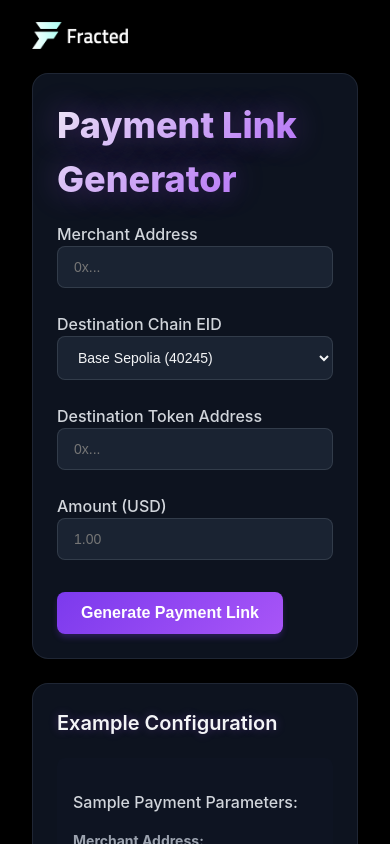
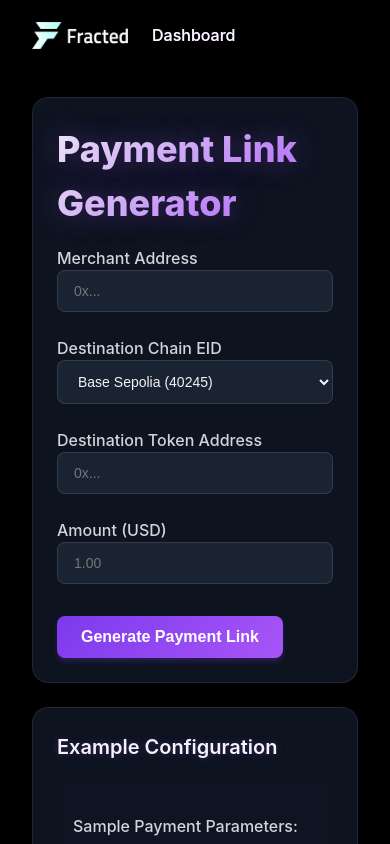
Before and after one commit to goheesheng/fracted, a website: page paymentapi/public/index.html in a window 390 px wide. Drawn offline with Linux system fonts and the light colour scheme.

Commit message:
update frontend

```diff
--- a/paymentapi/public/index.html
+++ b/paymentapi/public/index.html
@@ -208,6 +208,7 @@
         <div class="title-section">
           <h1 class="generator-title">
             <img src="/logo.png" alt="Fracted" class="title-logo" />
+            <span id="dashboardBtn" class="dashboard-link">Dashboard</span>
           </h1>
         </div>
 
@@ -361,6 +362,17 @@
       document.getElementById('merchant').value = ''
       document.getElementById('dstToken').value = ''
       document.getElementById('amount').value = ''
+
+      // Dashboard button click handler
+      const dashboardBtn = document.getElementById('dashboardBtn')
+      if (dashboardBtn) {
+        dashboardBtn.addEventListener('click', function() {
+          // Open dashboard in new tab
+          const dashboardUrl = 'http://localhost:8081/merchant-dashboard.html'
+          window.open(dashboardUrl, '_blank')
+          console.log('Opening dashboard...')
+        })
+      }
     </script>
   </body>
 </html>
--- a/paymentapi/public/style.css
+++ b/paymentapi/public/style.css
@@ -1077,6 +1077,34 @@ button {
   gap: 12px;
 }
 
+/* Generator page title section */
+.title-section {
+  margin-bottom: 32px;
+}
+
+/* Simple dashboard link styles */
+.dashboard-link {
+  color: #f9fafb !important;
+  font-size: 18px;
+  font-weight: 500;
+  cursor: pointer;
+  text-decoration: none;
+  transition: color 0.3s ease;
+  margin-left: 16px;
+  -webkit-text-fill-color: #f9fafb !important;
+  background: none !important;
+  -webkit-background-clip: unset !important;
+  background-clip: unset !important;
+  text-shadow: none !important;
+  animation: none !important;
+}
+
+.dashboard-link:hover {
+  color: #a855f7 !important;
+  text-decoration: underline;
+  -webkit-text-fill-color: #a855f7 !important;
+}
+
 .generator-subtitle {
   color: #9ca3af;
   font-size: 16px;
@@ -1278,6 +1306,14 @@ button {
     grid-template-columns: 1fr;
     gap: 16px;
   }
+
+  /* Dashboard link mobile styles for generator */
+  .dashboard-link {
+    font-size: 16px;
+    margin-left: 12px;
+    color: #f9fafb !important;
+    -webkit-text-fill-color: #f9fafb !important;
+  }
 }
 
 /* Hidden elements */
```
Also changed, not shown: dashboard/styles.css (+20 -1 lines).
